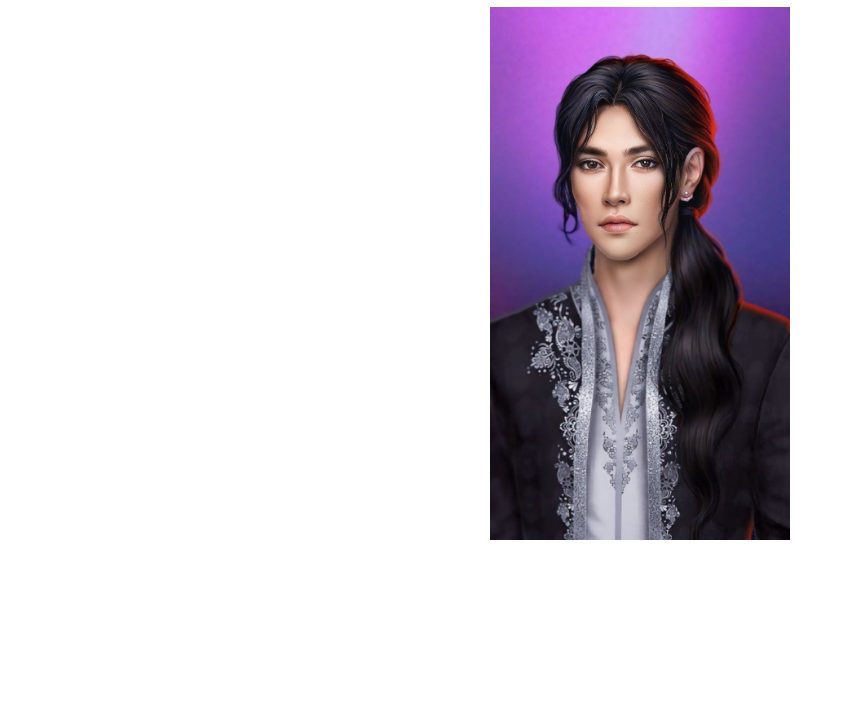
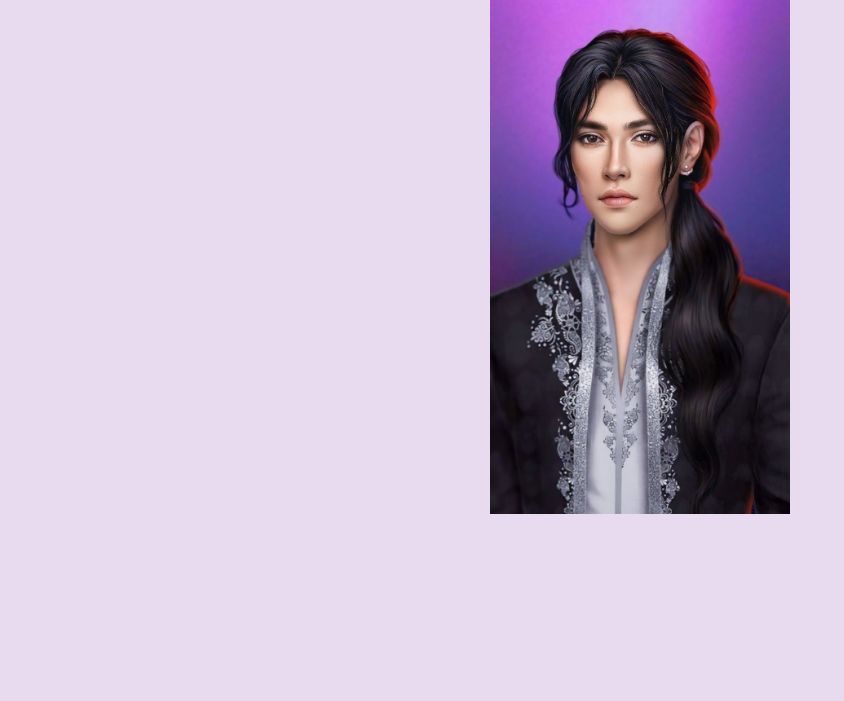
Before and after one commit to xRhimey/Ensayo, a plain HTML site: page index.html in a window 1280 px wide. Shown: the part 99-800 px from the top of the page, without its empty margins (0-844 px from the left). Drawn offline with Linux system fonts and the light colour scheme.

Commit message:
Update index.html

```diff
--- a/index.html
+++ b/index.html
@@ -3,8 +3,7 @@
   <head>
 
   </head>
-body{
-  background-color:#e8daef;
+<body style="background-color:#e8daef;">
 
 <center><h1>Reitán best ruta</h1></center>
 <center><img src="Pollofrito.jpg" alt="" Style="width:300px;height:400px."> </center>
```
